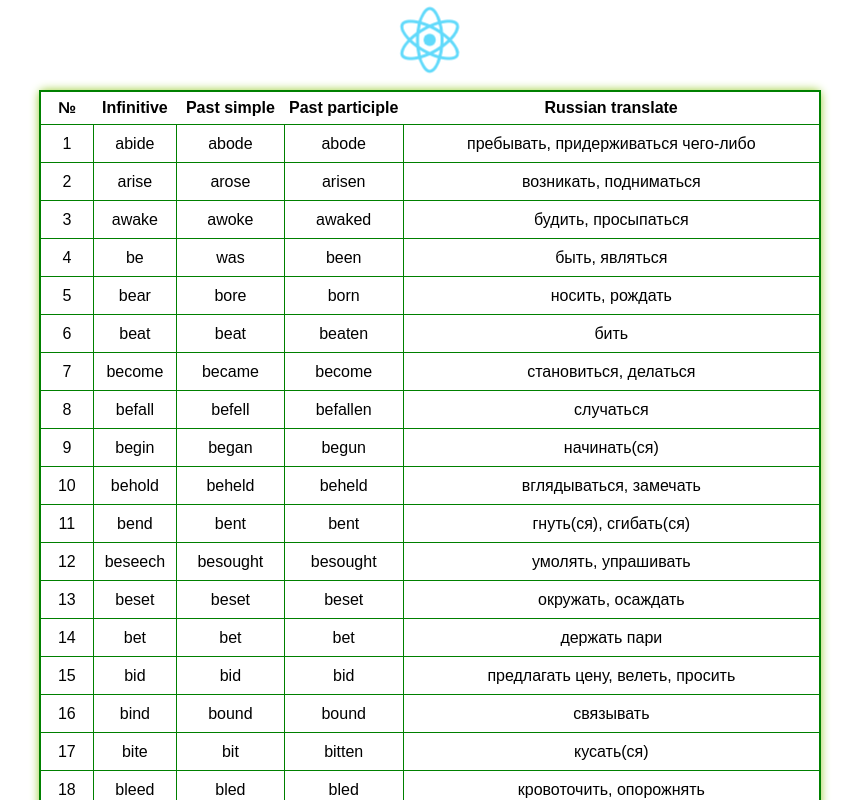
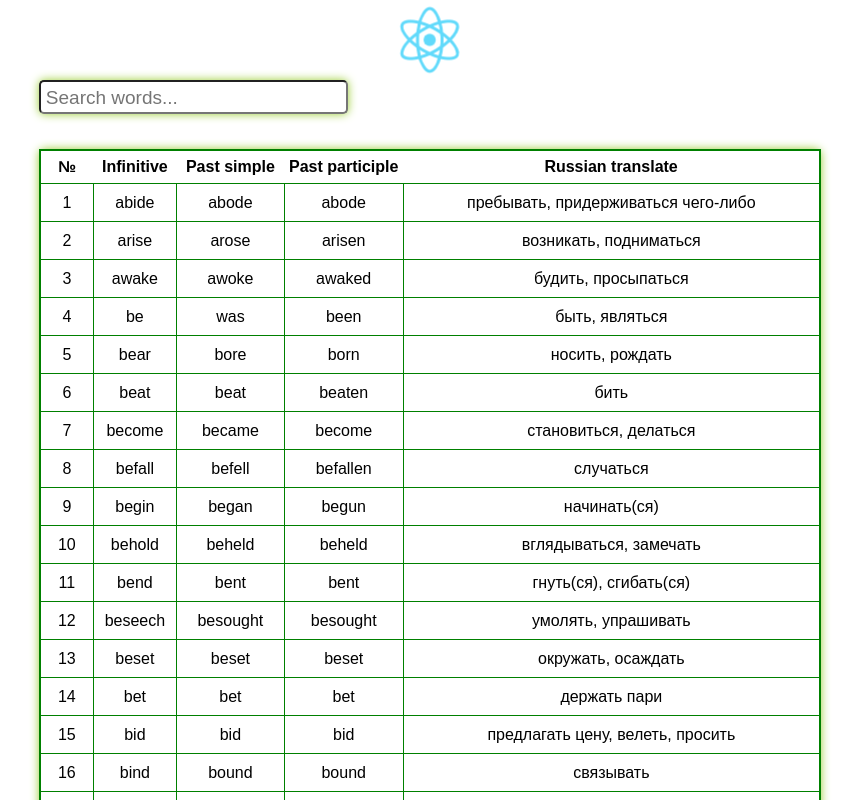
Before and after one commit to korsunowk/korsunowk.github.io, a React (Create React App) app in the folder front/: page / in a window 1280 px wide. Shown: the top 800 px of the page, without its empty margins (210-1069 px from the left). Built offline with nearby package versions, Linux system fonts and the light colour scheme.

Commit message:
New search block with styles #2

```diff
--- /dev/null
+++ b/front/src/components/table-words/search-block.js
@@ -0,0 +1,32 @@
+import React from 'react';
+import '../../styles/search-block.css';
+
+export default class SearchBlock extends React.Component {
+    constructor() {
+        super();
+        this.AddFocus = this.AddFocus.bind(this);
+        this.DeleteFocus = this.DeleteFocus.bind(this);
+    }
+
+    AddFocus(e) {
+        e.target.focus()
+    }
+
+    DeleteFocus(e) {
+        e.target.blur()
+    }
+
+    render () {
+        return (
+            <div className="search-block">
+                <input
+                    type="text"
+                    onChange={this.props.onChange}
+                    placeholder="Search words..."
+                    onMouseEnter={this.AddFocus}
+                    onMouseOut={this.DeleteFocus}
+                />
+            </div>
+        )
+    }
+}
--- a/front/src/components/table-words/table.js
+++ b/front/src/components/table-words/table.js
@@ -1,5 +1,6 @@
 import React from 'react';
 import TableCell from './table-cell';
+import SearchBlock from './search-block';
 
 import '../../styles/table.css';
 var words = require('../../words.json');
@@ -20,6 +21,8 @@ export default class WordsTable extends React.Component {
             )
         }
         return (
+            <div>
+                <SearchBlock />
                 <table>
                     <tbody>
                         <tr className="table-header">
@@ -32,6 +35,7 @@ export default class WordsTable extends React.Component {
                         {cells}
                     </tbody>
                 </table>
+            </div>
         )
     }
 }
--- /dev/null
+++ b/front/src/styles/search-block.css
@@ -0,0 +1,14 @@
+input {
+    box-shadow: 0 0 10px yellowgreen;
+    margin-bottom: 25px;
+    border-radius: 5px;
+    width: 300px;
+    height: 25px;
+    font-size: 19px;
+    padding: 3px 0px 2px 5px;
+}
+
+input:focus{
+    outline: none;
+    box-shadow: 0 0 25px yellowgreen;
+}
```
Lines whose indentation alone changed are shown as unchanged.
